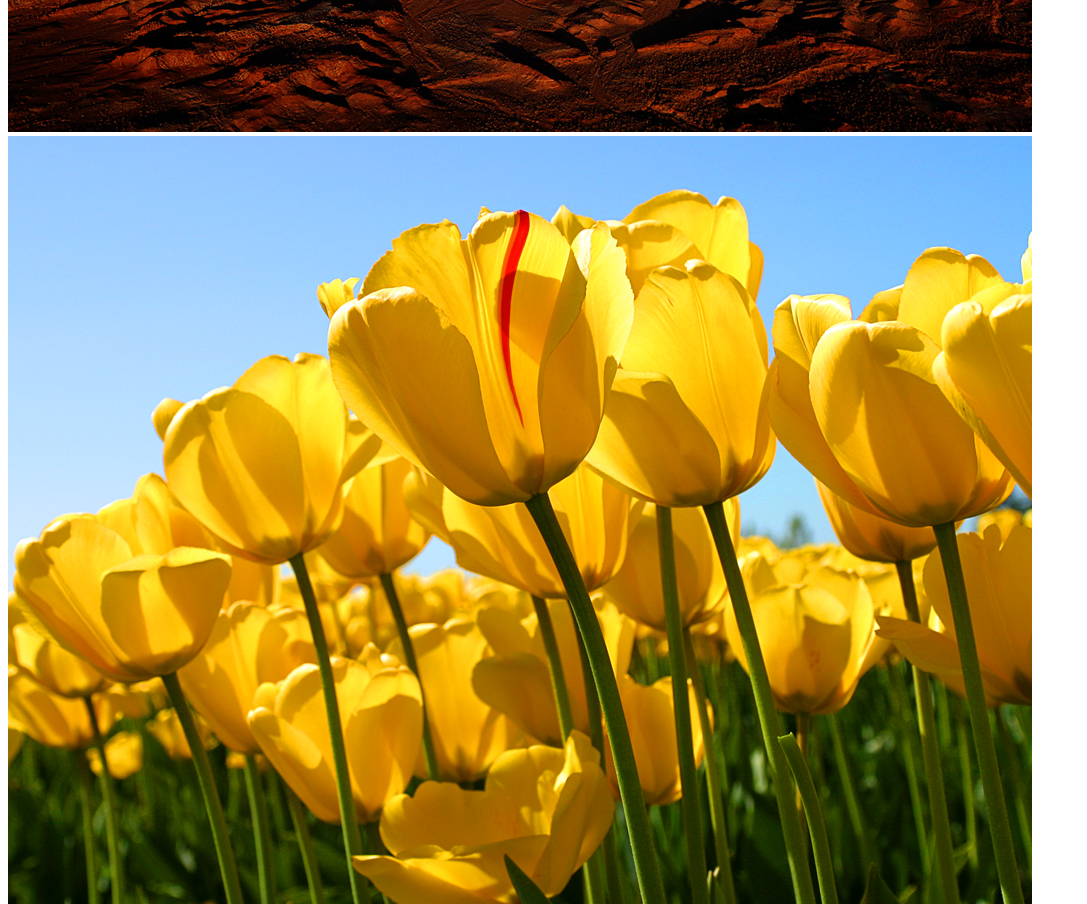
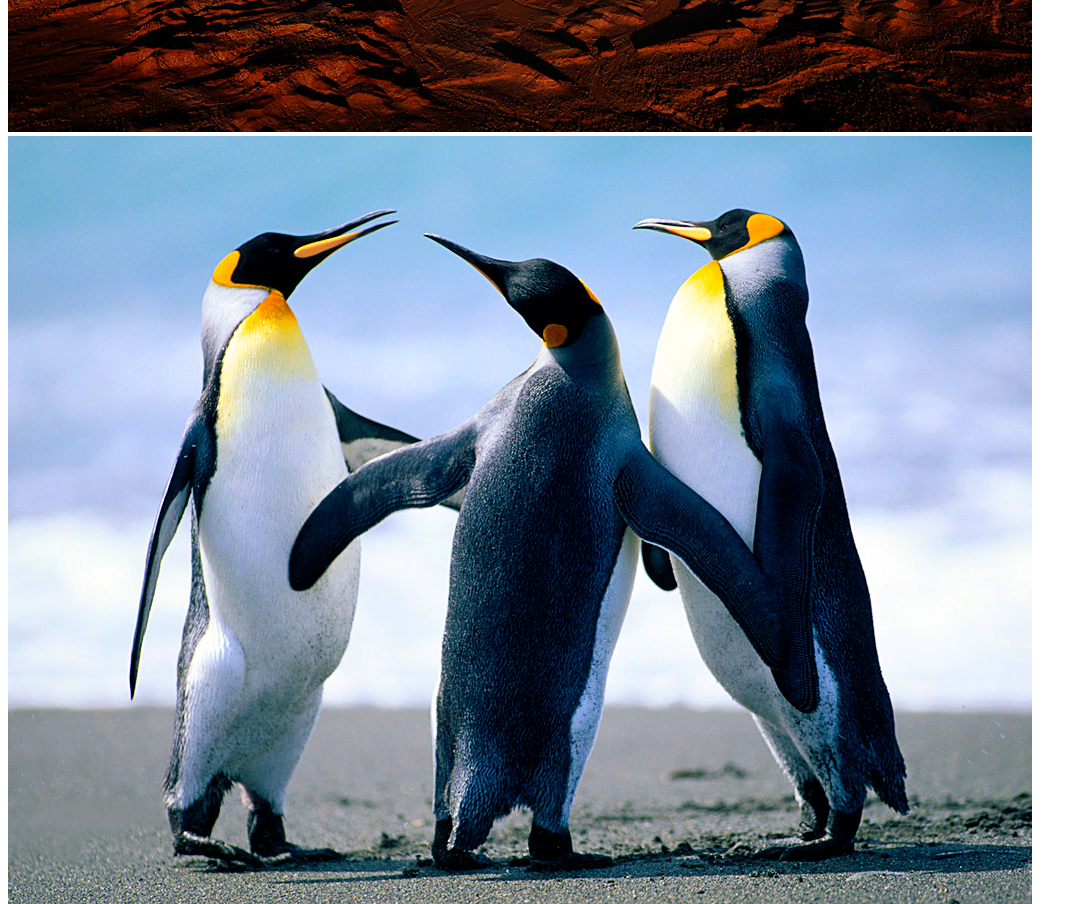
Before and after one commit to hirudutta/my-second-repo, a plain HTML site: page index.html in a window 1280 px wide. Shown: the part 720-1624 px from the top of the page, without its empty margins (0-1087 px from the left). Drawn offline with Linux system fonts and the light colour scheme.

Commit message:
img added

```diff
--- a/index.html
+++ b/index.html
@@ -11,7 +11,7 @@
     <p>Now I am learning wb development</p>
     <p>I am codiing</p>
     <img src="Desert.jpg" alt="">
-    <img src="Penguis.jpg" alt="">
+    <img src="Penguins.jpg" alt="">
     <img src="Tulips.jpg" alt="">
 </body>
 </html>
```
